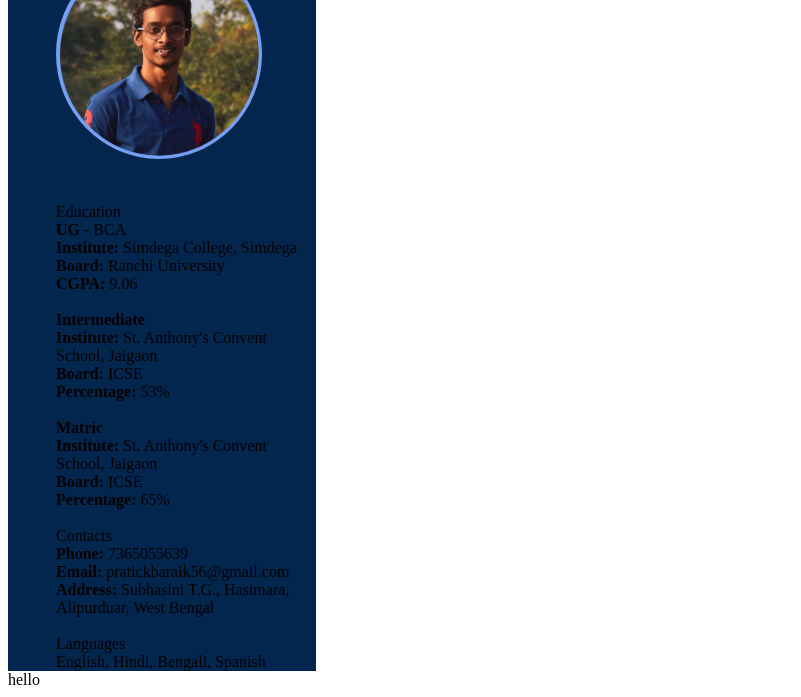
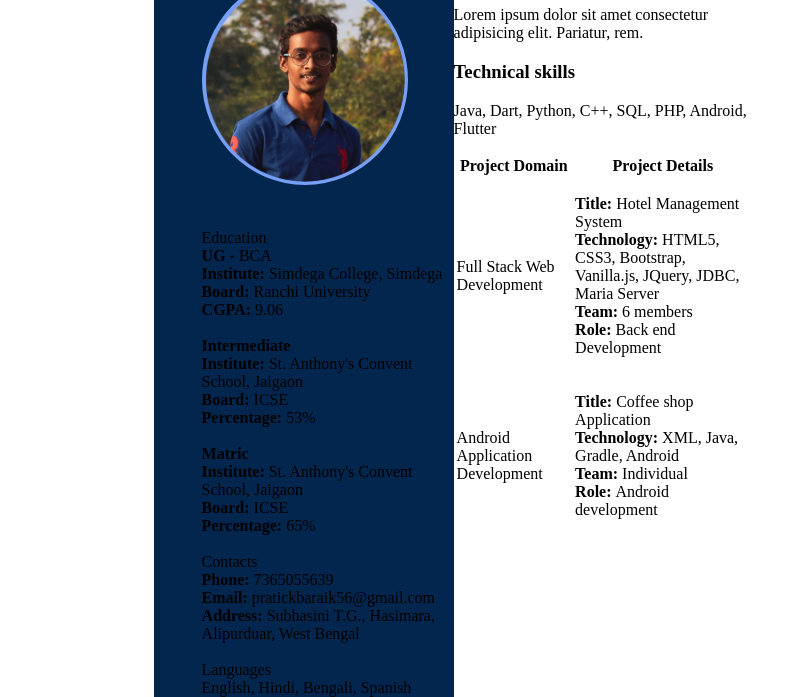
Before and after one commit to PratickBaraik/Web-development-at-its-peak, a plain HTML site: page resume/index.html in a window 1280 px wide. Shown: the part 107-804 px from the top of the page, without its empty margins (0-801 px from the left). Drawn offline with Linux system fonts and the light colour scheme.

Commit message:
added few line in html file

```diff
--- a/resume/index.html
+++ b/resume/index.html
@@ -11,9 +11,9 @@
 <body>
 
   <div class="container">
+
     <div class="left">
       <img src="/image/my image.png" alt="pratick baraik image">
-
       <div class="education">
         <div class="title">
           Education
@@ -49,11 +49,59 @@
         </div>
         English, Hindi, Bengali, Spanish
       </div>
-
     </div>
 
     <div class="right">
-      hello
+
+      <div class="heading">
+        <h1>Pratick Baraik</h1>
+        <div class="bio">
+          <p>
+            Lorem ipsum dolor sit amet consectetur adipisicing elit. Pariatur, rem.
+          </p>
+        </div>
+      </div>
+
+      <div class="main">
+
+        <div class="skills">
+          <h3>Technical skills</h3>
+          <p>
+            Java, Dart, Python, C++, SQL, PHP, Android, Flutter
+          </p>
+        </div>
+
+        <div class="project">
+          <table>
+            <tr>
+              <th>Project Domain</th>
+              <th>Project Details</th>
+            </tr>
+            <tr>
+              <td>Full Stack Web Development</td>
+              <td>
+                <p>
+                  <strong>Title: </strong> Hotel Management System <br>
+                  <strong>Technology: </strong> HTML5, CSS3, Bootstrap, Vanilla.js, JQuery, JDBC, Maria Server <br>
+                  <strong>Team: </strong> 6 members <br>
+                  <strong>Role: </strong> Back end Development <br>
+                </p>
+              </td>
+            </tr>
+            <tr>
+              <td>Android Application Development</td>
+              <td>
+                <p>
+                  <strong>Title: </strong> Coffee shop Application <br>
+                  <strong>Technology: </strong> XML, Java, Gradle, Android <br>
+                  <strong>Team: </strong> Individual <br>
+                  <strong>Role: </strong> Android development <br>
+                </p>
+              </td>
+            </tr>
+          </table>
+        </div>
+      </div>
     </div>
   </div>
 
--- a/resume/style.css
+++ b/resume/style.css
@@ -14,6 +14,14 @@
   cambria, georgia, garamond, book antiqua, times new roman
 */
 
+.container {
+  display: grid;
+  grid-template-columns: 1fr 1fr;
+  position: absolute;
+  margin: 2%;
+  left: 10%;
+  max-width: 600px;
+}
 .left {
   background-color: var(--darker_blue);
   max-width: 260px;
@@ -29,3 +37,7 @@ img {
   border-radius: 50%;
   max-width: 200px;
 }
+
+.right {
+
+}
```
